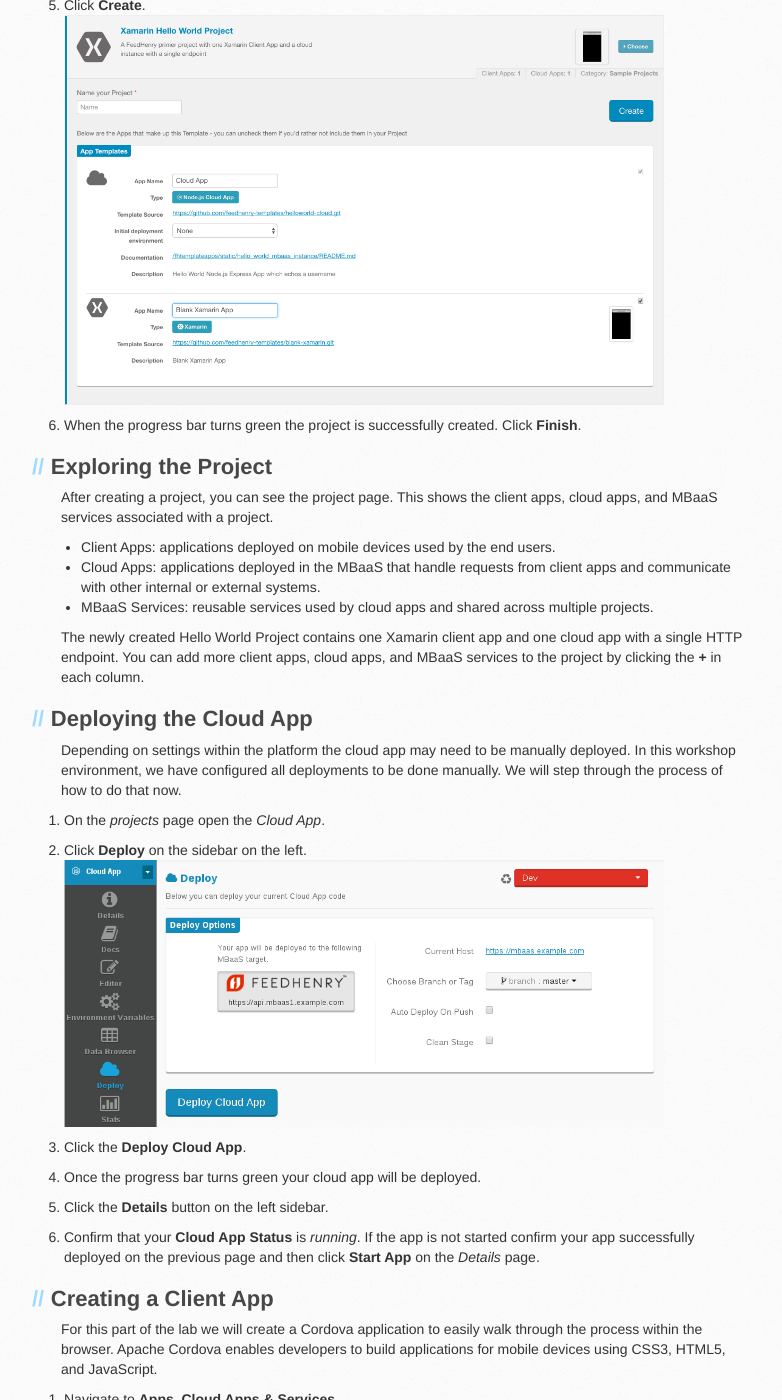
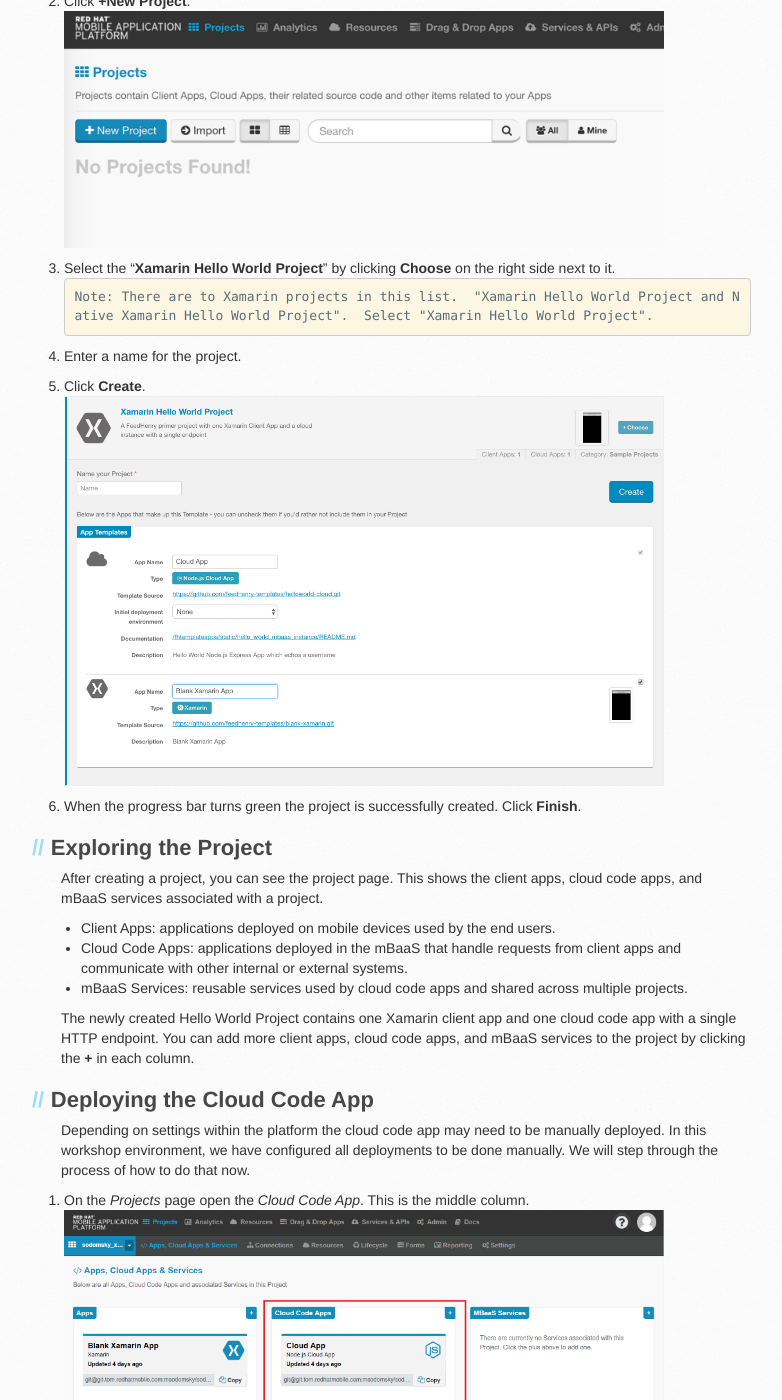
Before and after one commit to RedHatGov/rhmap-workshops, a Jekyll site: the page built from docs/www/4.2/default/a-tour-of-the-webconsole-xamarin.md, in a window 1280 px wide and 1400 px high, scrolled down 1493 px. Shown: the whole window, without its empty margins (109-891 px from the left). Built offline with Jekyll 4.4.1, drawn with Linux system fonts in a browser that asks for light colours; some of the changed text lies outside the part shown.

Commit message:
adding the first set of feedback

````diff
--- a/docs/www/4.2/default/a-tour-of-the-webconsole-xamarin.md
+++ b/docs/www/4.2/default/a-tour-of-the-webconsole-xamarin.md
@@ -9,21 +9,27 @@ categories: [lab, intro, welcome, developers, ops]
 ## Getting Started Using the Studio
 Red Hat Mobile Application Platform's studio is our web interface used to help developers and operations work together to build and deploy mobile apps.  The studio allows both mobile developers and server-side developers to work together to accelerate development time.  It also allows operations teams to deploy applications easily through multiple lifecycles as well as deploy mobile applications through the app store.
 
-Lets begin this lab by going to the home page.  You can do this by selecting the "Red Hat Mobile Application Platform" button located in the top left of the web console.
+Lets begin this lab by going to the home page.
+
+Select the **"Red Hat Mobile Application Platform"** button located in the top left of the web console's header.
 
 <img src="{{ site.baseurl }}/www/4.2/default/screenshots/rhmap-homescreen-admin.png" width="600"/><br/>
    *RHMAP Homepage with admin privledges*
 
 ## Create Your Own Project
-Projects help you group all code bases related to a single mobile application in one place. Projects contain client apps, cloud apps, MBaaS services, and any data and configurations associated with them.
+Projects help you group all code bases related to a single mobile application in one place. Projects contain client apps, cloud code apps, mBaaS services, and any data and configurations associated with them.
 
 In this section we will be creating a new *project* from an existing template included in RHMAP.  RHMAP offers many project templates to start with out of the box.
+<img src="{{ site.baseurl }}/www/4.2/default/screenshots/rhmap-projects.png" width="600"/><br/>
 
-1. Navigate to the **projects** area.
+1. Navigate to the **projects** area.  You can do this by selection the **Projects** button in the header or by selecting the **Projects** button from the home page.
 
-2. Click **New Project**. <img src="{{ site.baseurl }}/www/4.2/default/screenshots/rhmap-newproject.png" width="600"/><br/>
+2. Click **+New Project**. <img src="{{ site.baseurl }}/www/4.2/default/screenshots/rhmap-newproject.png" width="600"/><br/>
 
-3. Select the **Xamarin Hello World Project** by clicking **Choose** on the right side next to it.
+3. Select the "**Xamarin Hello World Project**" by clicking **Choose** on the right side next to it.
+```
+Note: There are to Xamarin projects in this list.  "Xamarin Hello World Project and Native Xamarin Hello World Project".  Select "Xamarin Hello World Project".
+```
 
 4. Enter a name for the project.
 
@@ -33,21 +39,22 @@ In this section we will be creating a new *project* from an existing template in
 6. When the progress bar turns green the project is successfully created. Click **Finish**.
 
 ## Exploring the Project
-After creating a project, you can see the project page. This shows the client apps, cloud apps, and MBaaS services associated with a project.
+After creating a project, you can see the project page. This shows the client apps, cloud code apps, and mBaaS services associated with a project.
 
 * Client Apps: applications deployed on mobile devices used by the end users.
-* Cloud Apps: applications deployed in the MBaaS that handle requests from client apps and communicate with other internal or external systems.
-* MBaaS Services: reusable services used by cloud apps and shared across multiple projects.
+* Cloud Code Apps: applications deployed in the mBaaS that handle requests from client apps and communicate with other internal or external systems.
+* mBaaS Services: reusable services used by cloud code apps and shared across multiple projects.
 
-The newly created Hello World Project contains one Xamarin client app and one cloud app with a single HTTP endpoint. You can add more client apps, cloud apps, and MBaaS services to the project by clicking the **+** in each column.
+The newly created Hello World Project contains one Xamarin client app and one cloud code app with a single HTTP endpoint. You can add more client apps, cloud code apps, and mBaaS services to the project by clicking the **+** in each column.
 
-## Deploying the Cloud App
+## Deploying the Cloud Code App
 
-Depending on settings within the platform the cloud app may need to be manually deployed.  In this workshop environment, we have configured all deployments to be done manually.  We will step through the process of how to do that now.
+Depending on settings within the platform the cloud code app may need to be manually deployed.  In this workshop environment, we have configured all deployments to be done manually.  We will step through the process of how to do that now.
 
-1. On the *projects* page open the *Cloud App*.
+1. On the *Projects* page open the *Cloud Code App*.  This is the middle column.
+<img src="{{ site.baseurl }}/www/4.2/default/screenshots/rhmap-cloudapp-location.png" width="600"/><br/>
 
-2. Click **Deploy** on the sidebar on the left.
+2. Click **Deploy** on the sidebar on the left sidebar.
 <img src="{{ site.baseurl }}/www/4.2/default/screenshots/rhmap-deploy.png" width="600"/><br/>
 
 3. Click the **Deploy Cloud App**.
@@ -76,10 +83,10 @@ For this part of the lab we will create a Cordova application to easily walk thr
 1. The app details page shows information about your client app.  It has information such as the name, a Description, and the ID's which will be used later.  Since this is a Cordova application, which is HTML5, CSS, & JavaScript, we can preview the application in the browser.
 <img src="{{ site.baseurl }}/www/4.2/default/screenshots/rhmap-clientappdetails.png" width="600"/><br/>
 
-2. Test the app by inputting some text in the app on the right and selecting **Say Hello From The Cloud**
+2. Test the app by inputting some text in the app on the right and selecting **Say Hello From The Cloud**  This is sending the data from the client app rendered in the browser to the cloud app we deployed earlier.  The cloud app is designed to return the text you sent back.
 
-##Building the Client App
-
+## Building the Client App
+Due to the nature of how iOS licensing works, iOS users will not be able to download the app to their phone to test it.  Android allows for the building of debug versions.  The platform has a mechanism to distribute these licenses to projects for the developers to build, but is out of the scope for todays lab.
 1. Navigate to **Build** on the left sidebar.
 
 2. In the **Client Binary** section, select **Android** as the target platform.
````
Also changed, not shown: docs/www/4.2/default/a-tour-of-the-webconsole-cloud-app.md (+1 -1 lines), docs/www/4.2/default/workshop-index.md (+10 -10 lines), docs/www/4.2/default/workshop-introduction.md (+26 -6 lines), docs/www/4.2/default/workshop-prerequisites.md (+21 -7 lines), docs/www/4.2/default/screenshots/rhmap-cloudapp-location.png (added), docs/www/4.2/default/screenshots/rhmap-fhc-version.png (added), docs/www/4.2/default/screenshots/rhmap-homepage.png (added), docs/www/4.2/default/screenshots/rhmap-node-download.png (added), docs/www/4.2/default/screenshots/rhmap-projects.png (added).
